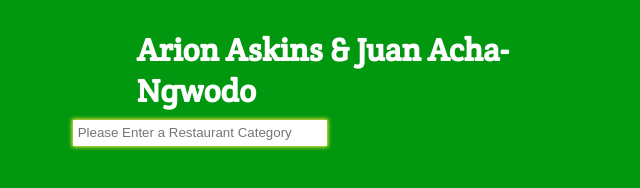
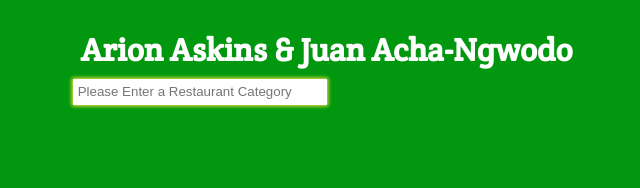
Before and after one commit to juanerick97/INST377-ASST2, a plain HTML site: page public/index.html in a window 1280 px wide. Shown: the whole page, without its empty margins (503-1143 px from the left). Drawn offline with nearby package versions, Linux system fonts and the light colour scheme.

Commit message:
ASST2 Done maybe?

```diff
--- a/public/styles.css
+++ b/public/styles.css
@@ -22,7 +22,6 @@ body {
     flex-wrap: wrap;
     align-items: center;
     margin: 0;
-    margin-left: 11%;
     margin-bottom: 1%;
     padding: 4px 8px;
     border-radius: 4px;
```
